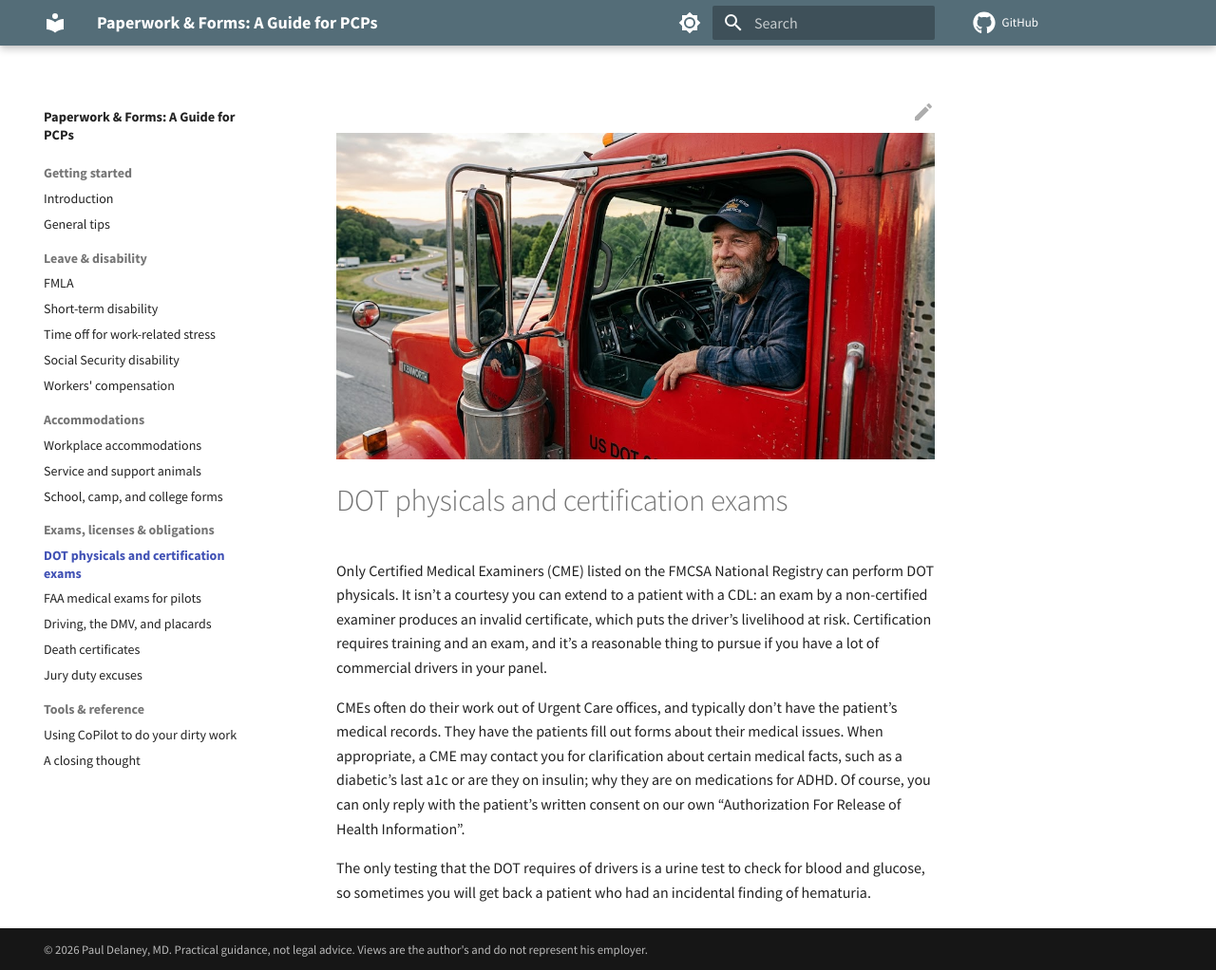
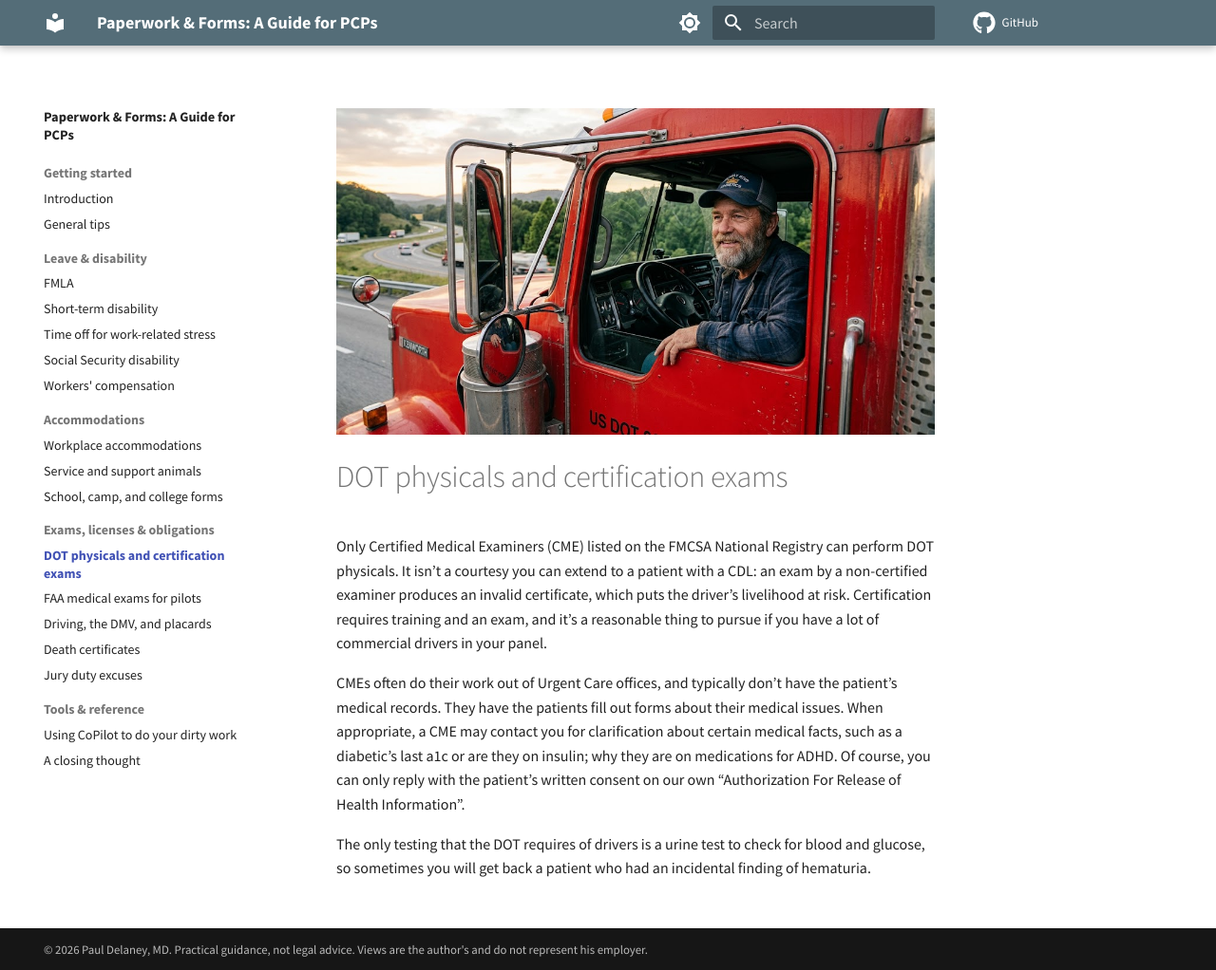
Before and after one commit to pdel4096/PCP-paperwork-guide, an MkDocs documentation site: the page built from docs/exams/dot-physicals.md, in a window 1280 px wide and 1022 px high. Shown: the whole window at 95% size. Built offline with MkDocs 1.6.1 and Material for MkDocs 9.7.7, drawn with Linux system fonts in a browser that asks for light colours; comment, search, counter and statistics services are not loaded.

Commit message:
Update from Mac Mini 2026-08-28 20:38

```diff
--- a/mkdocs.yml
+++ b/mkdocs.yml
@@ -21,7 +21,6 @@ theme:
     - toc.follow
     - search.suggest
     - search.highlight
-    - content.action.edit
     - content.code.copy
   palette:
     - media: "(prefers-color-scheme: light)"
```
